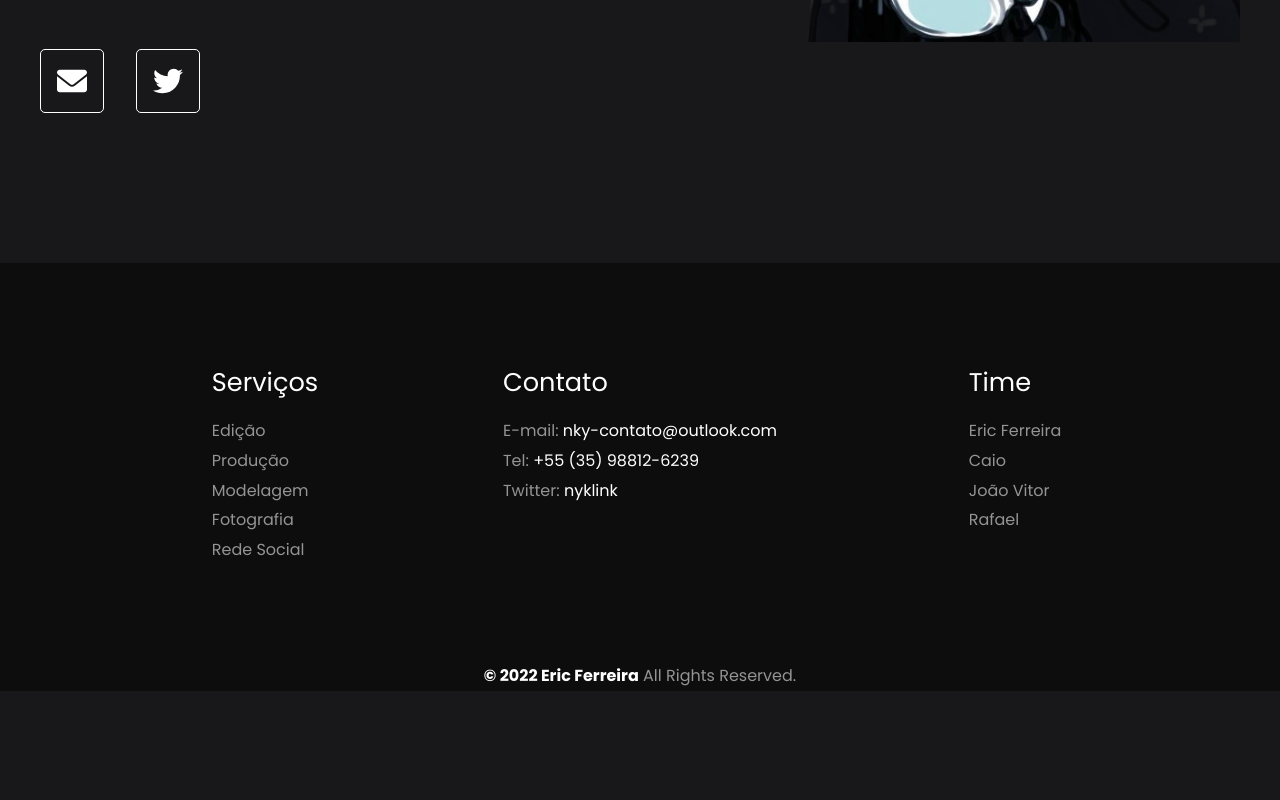
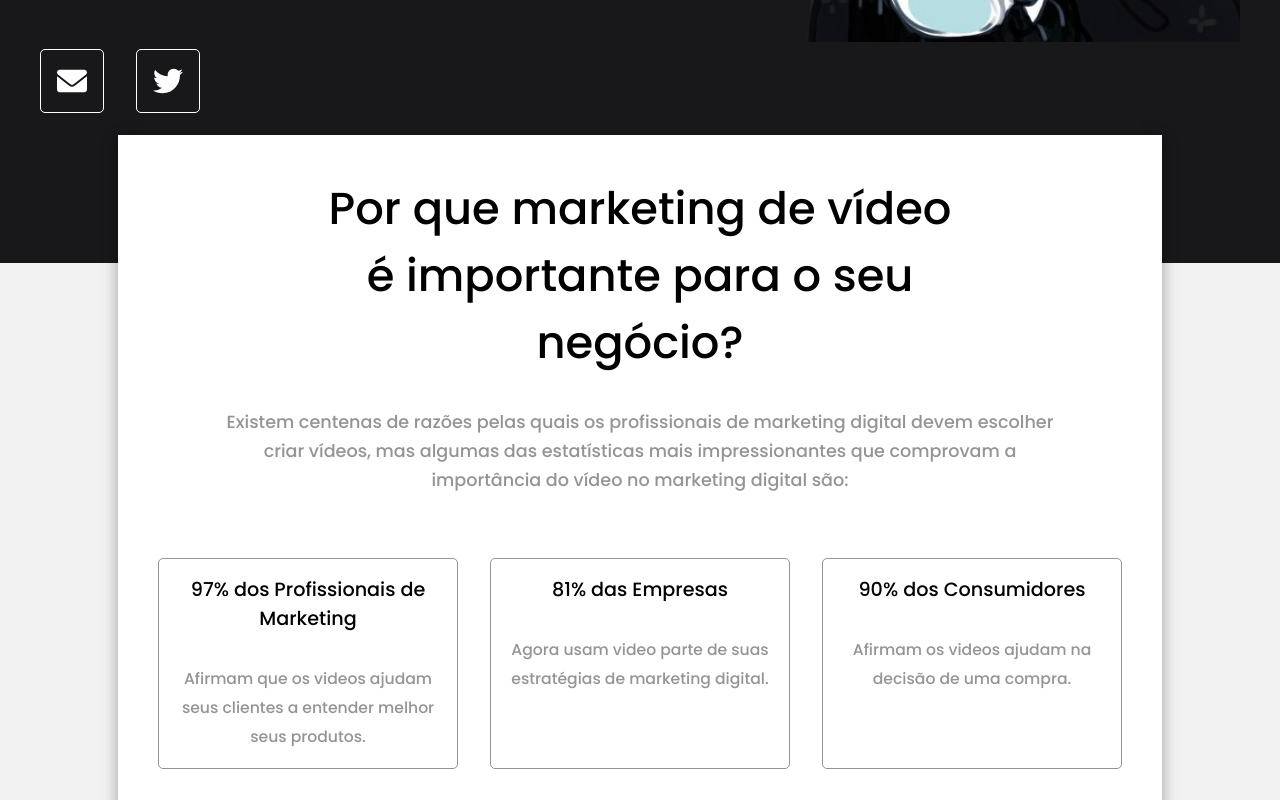
Before and after one commit to luizfelipebraga/nextjs-nickylink, a Next.js app: page /home in a window 1280 px wide. Shown: the part 620-1420 px from the top of the page. Before the commit the page ends 1311 px from the top, so only its background shows below. Built offline with nearby package versions, Linux system fonts and the light colour scheme.

Commit message:
feat: doing why choose marketing section im out of idea what i need to put in that sectio, but it looking ok so far;

```diff
--- /dev/null
+++ b/extra.d.ts
@@ -0,0 +1,2 @@
+declare module 'react-reveal';
+declare module 'react-reveal/Fade';
--- a/package.json
+++ b/package.json
@@ -13,6 +13,7 @@
     "next": "12.1.0",
     "react": "17.0.2",
     "react-dom": "17.0.2",
+    "react-reveal": "^1.2.2",
     "styled-components": "^5.3.3"
   },
   "devDependencies": {
--- a/src/components/Footer/index.tsx
+++ b/src/components/Footer/index.tsx
@@ -1,11 +1,11 @@
-import { Container, Grid, ListContato, ListServices, ListTime, Main, ReservedRights } from "./styles";
+import { Container, Grid, List, Main, ReservedRights } from "./styles";
 
 export function Footer() {
   return (
     <Container>
       <Main>
         <Grid>
-          <ListServices>
+          <List>
             <span>Servi&ccedil;os</span>
             <ul>
               <li>Edi&ccedil;&atilde;o</li>
@@ -14,18 +14,18 @@ export function Footer() {
               <li>Fotografia</li>
               <li>Rede Social</li>
             </ul>
-          </ListServices>
+          </List>
 
-          <ListContato>
-            <span style={{textAlign: 'center'}}>Contato</span>
+          <List>
+            <span style={{ textAlign: 'center' }}>Contato</span>
             <ul>
               <li>E-mail: <span>nky-contato@outlook.com</span></li>
               <li>Tel: <span>+55 (35) 98812-6239</span></li>
               <li>Twitter: <span>nyklink</span></li>
             </ul>
-          </ListContato>
+          </List>
 
-          <ListTime>
+          <List>
             <span>Time</span>
             <ul>
               <li>Eric Ferreira</li>
@@ -33,7 +33,7 @@ export function Footer() {
               <li>Jo&atilde;o Vitor</li>
               <li>Rafael</li>
             </ul>
-          </ListTime>
+          </List>
         </Grid>
         <ReservedRights><strong>&copy; 2022 Eric Ferreira</strong> All Rights Reserved.</ReservedRights>
       </Main>
--- a/src/components/Footer/styles.ts
+++ b/src/components/Footer/styles.ts
@@ -1,4 +1,4 @@
-import styled from 'styled-components';
+import styled from "styled-components";
 
 export const Container = styled.footer`
   background: #0d0d0e;
@@ -11,59 +11,24 @@ export const Main = styled.main`
 `;
 
 export const Grid = styled.div`
+  list-style: none;
+  padding: 100px 0;
   display: grid;
-  grid-template-rows: 1fr;
-  grid-template-columns: 1fr minmax(0, 300px) 1fr;
-  padding: 100px 0;
+  grid-template-columns: repeat(auto-fill, minmax(300px, 1fr));
+  gap: 2rem;
+  position: relative;
 `;
 
-export const ListServices = styled.div`
+export const List = styled.div`
+  display: flex;
+  flex-direction: column;
+  align-items: center;
   justify-self: center;
   color: #949494;
   ul {
     margin-top: 1rem;
-      li {
-        margin-top: .3rem;
-      span {
-        font-size: 1rem;
-      }
-    }
-  }
-
-  span {
-    font-size: 1.6rem;
-    color: #fff;
-  }
-`;
-
-export const ListContato = styled.div`
-  justify-self: center;
-  color: #949494;
-
-  ul {
-    margin-top: 1rem;
     li {
-      margin-top: .3rem;
-      span {
-        font-size: 1rem;
-      }
-    }
-  }
-
-  span {
-    font-size: 1.6rem;
-    color: #fff;
-  }
-`;
-
-export const ListTime = styled.div`
-  color: #949494;
-  justify-self: center;
-  ul {
-    margin-top: 1rem;
-    li {
-      list-style: none;
-      margin-top: .3rem;
+      margin-top: 0.3rem;
       span {
         font-size: 1rem;
       }
--- /dev/null
+++ b/src/components/Marketing/index.tsx
@@ -0,0 +1,32 @@
+import { Container, Topics, Topic } from "./styles";
+
+export default function MarketingContent() {
+  return (
+    <Container>
+      <h2>Por que marketing de vídeo é importante para o seu negócio?</h2>
+      <p>Existem centenas de razões pelas quais os
+        profissionais de marketing digital devem escolher criar vídeos,
+        mas algumas das estatísticas mais impressionantes que comprovam a importância
+        do vídeo no marketing digital são:
+      </p>
+
+      <Topics>
+        <Topic>
+          <h3>97% dos Profissionais de Marketing</h3>
+          <p>Afirmam que os videos ajudam seus clientes a entender melhor seus produtos.</p>
+        </Topic>
+
+        <Topic>
+          <h3>81% das Empresas</h3>
+          <p>Agora usam video parte de suas estratégias de marketing digital.</p>
+        </Topic>
+
+        <Topic>
+          <h3>90% dos Consumidores</h3>
+          <p>Afirmam os videos ajudam na decisão de uma compra.</p>
+        </Topic>
+
+      </Topics>
+    </Container>
+  )
+}
--- /dev/null
+++ b/src/components/Marketing/styles.ts
@@ -0,0 +1,55 @@
+import styled from 'styled-components';
+
+export const Container = styled.div`
+  margin-top: -8rem;
+  max-width: 1200px;
+  margin-bottom: 2rem;
+  background: #fff;
+  padding: 2.5rem;
+
+  box-shadow: rgba(0, 0, 0, 0.35) 0px 5px 15px;
+
+  h2 {
+    max-width: 650px;
+    margin: 0 auto;
+    font-weight: 500;
+    text-align: center;
+    font-size: clamp(1.3rem, 5vw, 2.8rem);
+  }
+
+  p {
+    margin: 0 auto;
+    font-size: 1.1rem;
+    max-width: 840px;
+    margin-top: 2rem;
+    font-weight: 500;
+    text-align: center;
+  }
+`;
+
+export const Topics = styled.div`
+  display: flex;
+  align-items: stretch;
+  text-align: center;
+  gap: 2rem;
+  justify-content: space-between;
+
+  margin-top: 4rem;
+`;
+
+export const Topic = styled.div`
+  max-width: 300px;
+  padding: 1rem;
+  border: 1px solid #949494;
+  border-radius: 5px;
+
+  h3 {
+    font-weight: 500;
+    font-size: 1.2rem;
+  }
+
+  p {
+    font-weight: 500;
+    font-size: .978rem;
+  }
+`;
--- a/src/pages/_document.tsx
+++ b/src/pages/_document.tsx
@@ -1,4 +1,4 @@
-import Document from 'next/document'
+import Document, { Html, Head, Main, NextScript } from 'next/document'
 import { ServerStyleSheet } from 'styled-components'
 
 export default class MyDocument extends Document {
@@ -27,4 +27,18 @@ export default class MyDocument extends Document {
       sheet.seal()
     }
   }
+
+  render() {
+    return (
+      <Html>
+        <Head>
+          <link href="https://fonts.googleapis.com/css2?family=Poppins:wght@300;400;500;700&display=swap" rel="stylesheet" />
+        </Head>
+        <body>
+          <Main />
+          <NextScript />
+        </body>
+      </Html>
+    )
+  }
 }
--- a/src/pages/home/index.tsx
+++ b/src/pages/home/index.tsx
@@ -3,13 +3,16 @@ import Image from "next/image";
 import TwitterImg from '../../assets/fa-twitter.svg';
 import EmailImg from '../../assets/fa-email.svg';
 import Logo from '../../assets/large-logo.png';
-import { Aside, BoxImage, Container, SocialMedias, TitleSection } from "../../styles/home/styles";
-import Link from "next/link";
+import { Aside, BoxImage, Container, SocialMedias, TitleSection, HomeSection, MarketingSection } from "../../styles/home/styles";
+import Fade from 'react-reveal/Fade';
+import MarketingContent from "../../components/Marketing";
 
 const HomePage: NextPage = () => {
   return (
     <Container>
+      <HomeSection>
         <TitleSection>
+          <Fade left>
             <Aside>
               <span>Olá, Eu sou</span>
               <div>
@@ -17,6 +20,7 @@ const HomePage: NextPage = () => {
                 <p>Designer Gráfico / Editor </p>
               </div>
             </Aside>
+          </Fade>
 
           <BoxImage>
             <Image src={Logo} alt="photo" />
@@ -25,13 +29,19 @@ const HomePage: NextPage = () => {
 
         <SocialMedias>
           <a href="mailto:nky-contato@outlook.com" target="_blank" rel="noreferrer">
-          <Image src={EmailImg} alt="email" height={30} width={30}/>
+            <Image src={EmailImg} alt="email" height={30} width={30} />
           </a>
 
           <a href="https://twitter.com/nkylink" target="_blank" rel="noreferrer">
             <Image src={TwitterImg} alt="twitter" height={30} width={30} />
           </a>
         </SocialMedias>
+      </HomeSection>
+
+      <MarketingSection>
+        <MarketingContent />
+      </MarketingSection>
+
     </Container>
   )
 }
--- a/src/pages/index.tsx
+++ b/src/pages/index.tsx
@@ -12,7 +12,6 @@ function IndexPage() {
         <link rel="icon" href="/images/logo.webp" />
         <link rel="preconnect" href="https://fonts.googleapis.com"/>
         <link rel="preconnect" href="https://fonts.gstatic.com"/>
-        <link href="https://fonts.googleapis.com/css2?family=Poppins:wght@300;400;500;700&display=swap" rel="stylesheet"/>
       </Head>
   )
 }
--- a/src/styles/home/styles.ts
+++ b/src/styles/home/styles.ts
@@ -2,6 +2,12 @@ import styled from 'styled-components';
 import Image from 'next/image';
 
 export const Container = styled.div`
+  height: 100%;
+  width: 100%;
+`;
+
+export const HomeSection = styled.section`
+  min-height: 90vh;
   max-width: 1200px;
   margin: 0 auto;
   padding: 100px 0 150px;
@@ -72,3 +78,13 @@ export const SocialMedias = styled.div`
 
   }
 `;
+
+export const MarketingSection = styled.section`
+  height: 100vh;
+  width: 100%;
+  background: #f2f2f2;
+
+
+  display: flex;
+  justify-content: center;
+`;
```
Also changed, not shown: 1 other file (tests, documents, lock files or other folders). Lines whose indentation alone changed are shown as unchanged.
